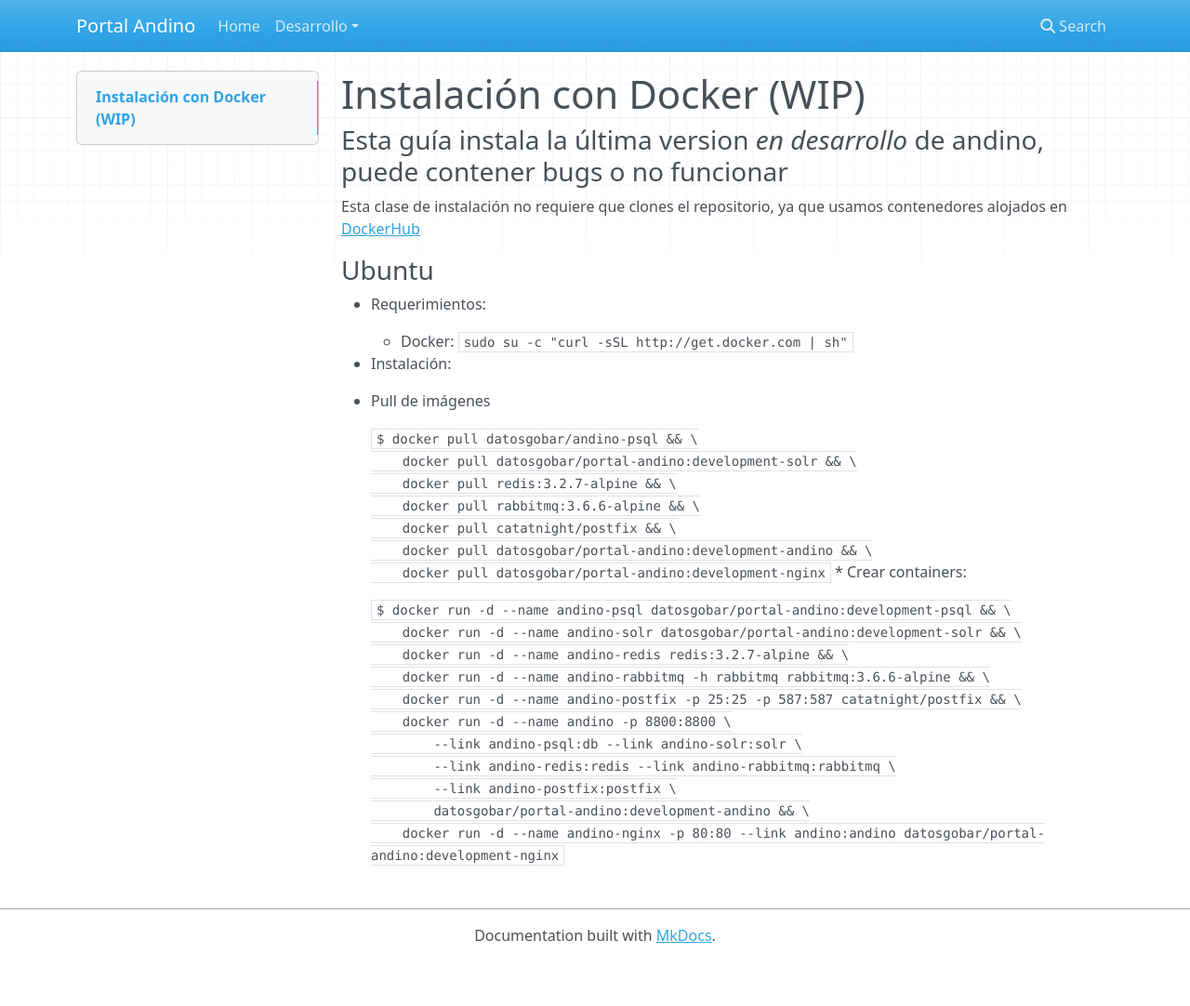
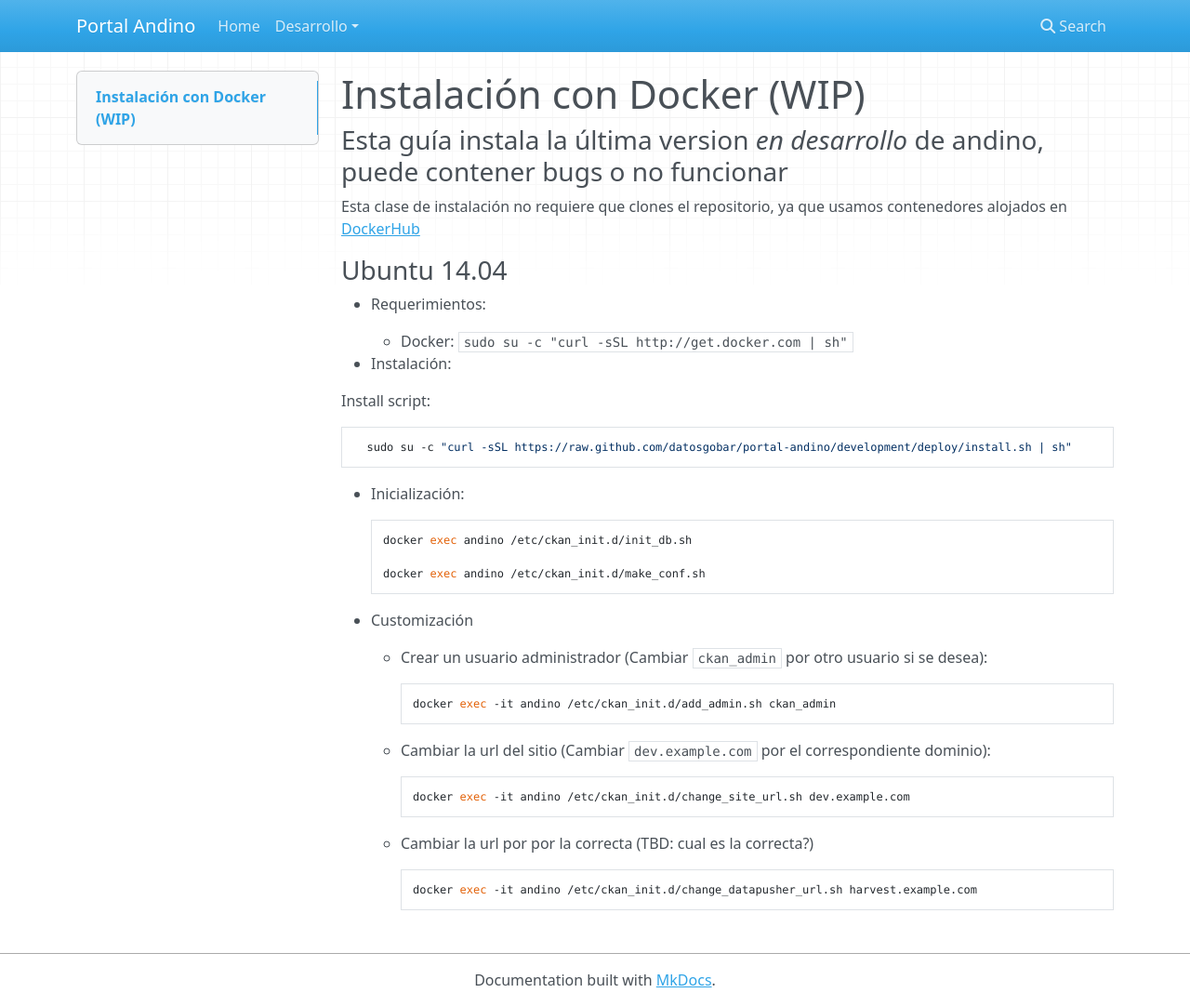
Before and after one commit to datosgobar/portal-andino, an MkDocs documentation site: the page built from docs/usage/docker.md, in a window 1280 px wide and 1082 px high. Shown: the whole window at 93% size. Built offline with MkDocs 1.6.1, drawn with Linux system fonts in a browser that asks for light colours; nearby versions of some CDN libraries; old or Windows-style settings are respelled for this version of MkDocs.

Commit message:
Agrego documentación para uso y customizacion
refs:#5

````diff
--- a/docs/usage/docker.md
+++ b/docs/usage/docker.md
@@ -4,35 +4,33 @@
 
 Esta clase de instalación no requiere que clones el repositorio, ya que usamos contenedores alojados en [DockerHub](https://hub.docker.com/r/datosgobar)
 
-### Ubuntu
+### Ubuntu 14.04
 
 + Requerimientos:
     - Docker: `sudo su -c "curl -sSL http://get.docker.com | sh"`
 
 + Instalación:
-  * Pull de imágenes
 
-    ```
-    $ docker pull datosgobar/andino-psql && \
-        docker pull datosgobar/portal-andino:development-solr && \
-        docker pull redis:3.2.7-alpine && \
-        docker pull rabbitmq:3.6.6-alpine && \
-        docker pull catatnight/postfix && \
-        docker pull datosgobar/portal-andino:development-andino && \
-        docker pull datosgobar/portal-andino:development-nginx
-    ```
-  * Crear containers:
+  Install script:
 
-    ```
-    $ docker run -d --name andino-psql datosgobar/portal-andino:development-psql && \
-        docker run -d --name andino-solr datosgobar/portal-andino:development-solr && \
-        docker run -d --name andino-redis redis:3.2.7-alpine && \
-        docker run -d --name andino-rabbitmq -h rabbitmq rabbitmq:3.6.6-alpine && \
-        docker run -d --name andino-postfix -p 25:25 -p 587:587 catatnight/postfix && \
-        docker run -d --name andino -p 8800:8800 \
-            --link andino-psql:db --link andino-solr:solr \
-            --link andino-redis:redis --link andino-rabbitmq:rabbitmq \
-            --link andino-postfix:postfix \
-            datosgobar/portal-andino:development-andino && \
-        docker run -d --name andino-nginx -p 80:80 --link andino:andino datosgobar/portal-andino:development-nginx
-    ```
+      sudo su -c "curl -sSL https://raw.github.com/datosgobar/portal-andino/development/deploy/install.sh | sh"
+
++ Inicialización:
+
+        docker exec andino /etc/ckan_init.d/init_db.sh
+
+        docker exec andino /etc/ckan_init.d/make_conf.sh
+
++ Customización
+
+    - Crear un usuario administrador (Cambiar `ckan_admin` por otro usuario si se desea):
+
+            docker exec -it andino /etc/ckan_init.d/add_admin.sh ckan_admin
+
+    - Cambiar la url del sitio (Cambiar `dev.example.com` por el correspondiente dominio):
+
+            docker exec -it andino /etc/ckan_init.d/change_site_url.sh dev.example.com
+
+    - Cambiar la url por por la correcta (TBD: cual es la correcta?)
+
+            docker exec -it andino /etc/ckan_init.d/change_datapusher_url.sh harvest.example.com
````
